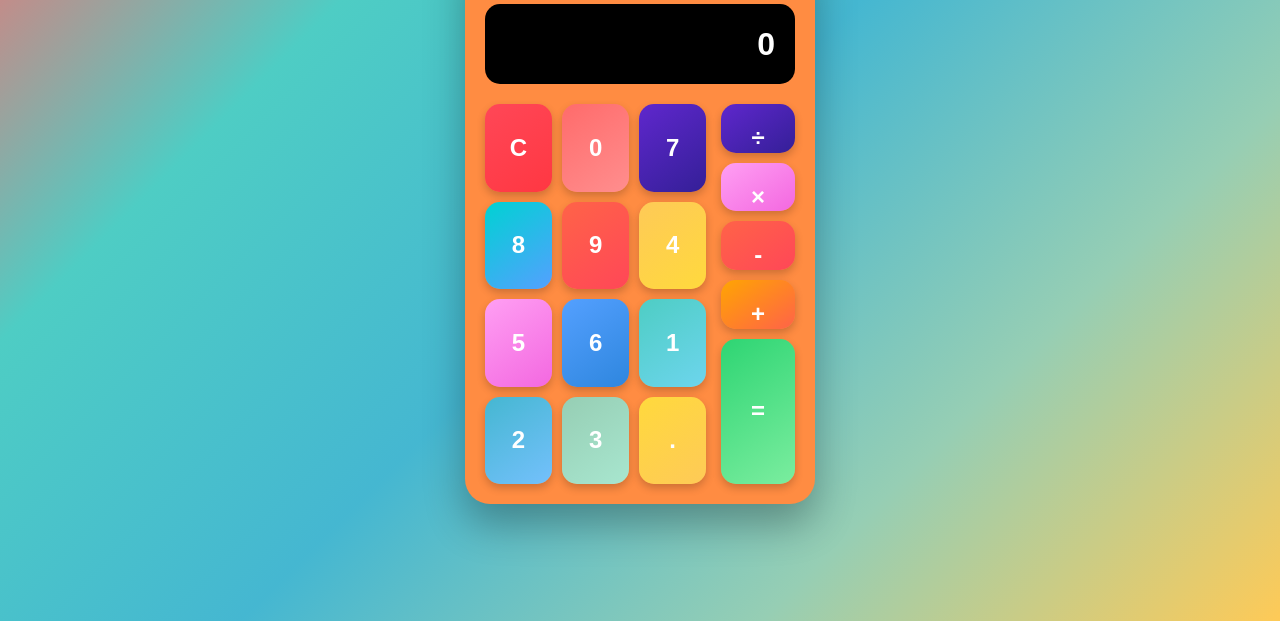
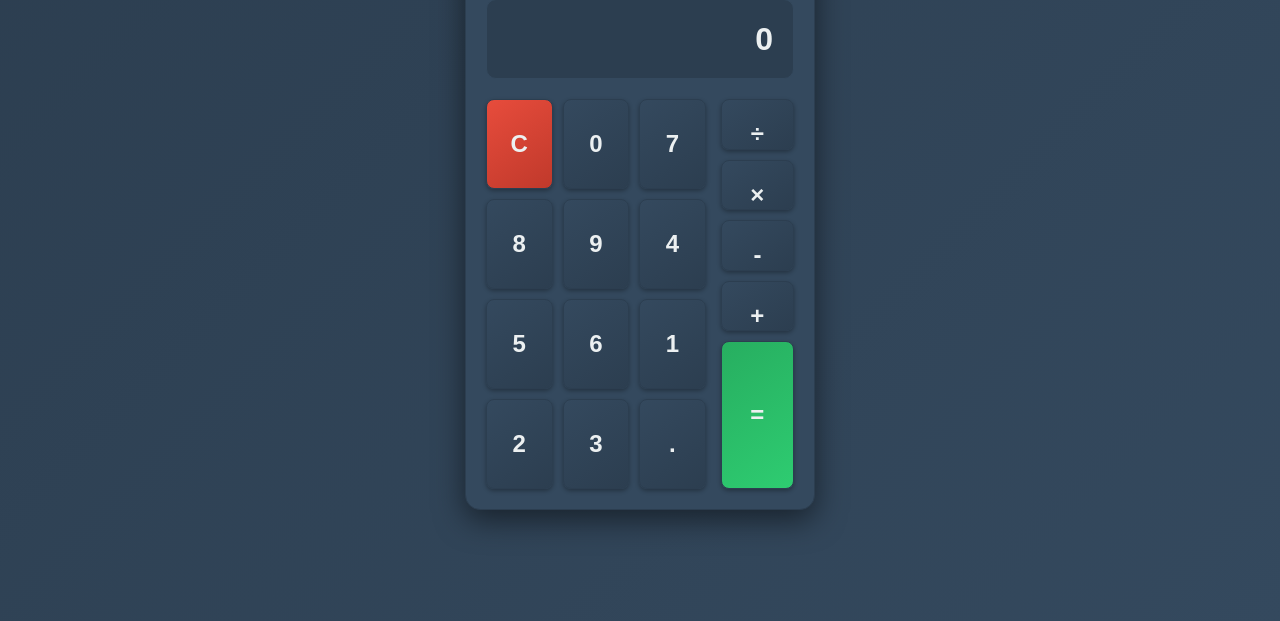
Before and after one commit to hhnk808-spec/hononofirstrepo, a plain HTML site: page src/keisanki/index.html in a window 1280 px wide. Shown: the part 179-800 px from the top of the page. Drawn offline with Linux system fonts and the light colour scheme.

Commit message:
シックにした

```diff
--- a/src/keisanki/index.html
+++ b/src/keisanki/index.html
@@ -13,7 +13,7 @@
 
         body {
             font-family: 'Arial', sans-serif;
-            background: linear-gradient(135deg, #ff6b6b, #4ecdc4, #45b7d1, #96ceb4, #feca57);
+            background: linear-gradient(135deg, #2c3e50, #34495e);
             min-height: 100vh;
             display: flex;
             justify-content: center;
@@ -22,32 +22,33 @@
         }
 
         .calculator-container {
-            background: #ff8c42;
-            border-radius: 25px;
+            background: #34495e;
+            border-radius: 15px;
             padding: 20px;
-            box-shadow: 0 20px 40px rgba(0, 0, 0, 0.3);
+            box-shadow: 0 10px 30px rgba(0, 0, 0, 0.5);
             width: 100%;
             max-width: 350px;
             position: relative;
+            border: 1px solid #2c3e50;
         }
 
         .brand-name {
             text-align: center;
             font-size: 24px;
             font-weight: bold;
-            color: #fff;
+            color: #ecf0f1;
             margin-bottom: 20px;
-            text-shadow: 2px 2px 4px rgba(0, 0, 0, 0.3);
+            text-shadow: 1px 1px 2px rgba(0, 0, 0, 0.5);
             font-family: 'Arial Black', sans-serif;
         }
 
         .display {
-            background: #000;
-            color: #fff;
+            background: #2c3e50;
+            color: #ecf0f1;
             font-size: 32px;
             padding: 20px;
             text-align: right;
-            border-radius: 15px;
+            border-radius: 10px;
             margin-bottom: 20px;
             min-height: 80px;
             display: flex;
@@ -57,6 +58,7 @@
             font-weight: bold;
             overflow: hidden;
             word-break: break-all;
+            border: 1px solid #34495e;
         }
 
         .button-grid {
@@ -78,24 +80,25 @@
         }
 
         .button {
-            background: linear-gradient(145deg, #ff6b6b, #ff8e8e);
-            border: none;
-            border-radius: 15px;
-            color: white;
+            background: linear-gradient(145deg, #34495e, #2c3e50);
+            border: 1px solid #2c3e50;
+            border-radius: 8px;
+            color: #ecf0f1;
             font-size: 24px;
             font-weight: bold;
             padding: 20px;
             cursor: pointer;
-            transition: all 0.02s ease;
-            box-shadow: 0 4px 8px rgba(0, 0, 0, 0.2);
+            transition: all 0.2s ease;
+            box-shadow: 0 2px 4px rgba(0, 0, 0, 0.3);
             user-select: none;
             position: relative;
             overflow: hidden;
         }
 
         .button:active {
-            transform: translateY(2px);
-            box-shadow: 0 2px 4px rgba(0, 0, 0, 0.2);
+            transform: translateY(1px);
+            box-shadow: 0 1px 2px rgba(0, 0, 0, 0.4);
+            background: linear-gradient(145deg, #2c3e50, #34495e);
         }
 
         .button::before {
@@ -105,52 +108,52 @@
             left: -100%;
             width: 100%;
             height: 100%;
-            background: linear-gradient(90deg, transparent, rgba(255, 255, 255, 0.3), transparent);
-            transition: left 0.5s;
+            background: linear-gradient(90deg, transparent, rgba(255, 255, 255, 0.1), transparent);
+            transition: left 0.3s;
         }
 
         .button:active::before {
             left: 100%;
         }
 
-        .button-0 { background: linear-gradient(145deg, #ff6b6b, #ff8e8e); }
-        .button-1 { background: linear-gradient(145deg, #4ecdc4, #6dd5ed); }
-        .button-2 { background: linear-gradient(145deg, #45b7d1, #74c0fc); }
-        .button-3 { background: linear-gradient(145deg, #96ceb4, #a8e6cf); }
-        .button-4 { background: linear-gradient(145deg, #feca57, #ffd93d); }
-        .button-5 { background: linear-gradient(145deg, #ff9ff3, #f368e0); }
-        .button-6 { background: linear-gradient(145deg, #54a0ff, #2e86de); }
-        .button-7 { background: linear-gradient(145deg, #5f27cd, #341f97); }
-        .button-8 { background: linear-gradient(145deg, #00d2d3, #54a0ff); }
-        .button-9 { background: linear-gradient(145deg, #ff6348, #ff4757); }
+        .button-0 { background: linear-gradient(145deg, #34495e, #2c3e50); }
+        .button-1 { background: linear-gradient(145deg, #34495e, #2c3e50); }
+        .button-2 { background: linear-gradient(145deg, #34495e, #2c3e50); }
+        .button-3 { background: linear-gradient(145deg, #34495e, #2c3e50); }
+        .button-4 { background: linear-gradient(145deg, #34495e, #2c3e50); }
+        .button-5 { background: linear-gradient(145deg, #34495e, #2c3e50); }
+        .button-6 { background: linear-gradient(145deg, #34495e, #2c3e50); }
+        .button-7 { background: linear-gradient(145deg, #34495e, #2c3e50); }
+        .button-8 { background: linear-gradient(145deg, #34495e, #2c3e50); }
+        .button-9 { background: linear-gradient(145deg, #34495e, #2c3e50); }
 
         .button-clear {
-            background: linear-gradient(145deg, #ff4757, #ff3742);
+            background: linear-gradient(145deg, #e74c3c, #c0392b);
         }
 
         .button-equals {
-            background: linear-gradient(145deg, #2ed573, #7bed9f);
+            background: linear-gradient(145deg, #27ae60, #2ecc71);
             height: 100%;
         }
 
         .button-plus {
-            background: linear-gradient(145deg, #ffa502, #ff6348);
+            background: linear-gradient(145deg, #34495e, #2c3e50);
         }
 
         .button-minus {
-            background: linear-gradient(145deg, #ff6348, #ff4757);
+            background: linear-gradient(145deg, #34495e, #2c3e50);
         }
 
         .button-multiply {
-            background: linear-gradient(145deg, #ff9ff3, #f368e0);
+            background: linear-gradient(145deg, #34495e, #2c3e50);
         }
 
         .button-divide {
-            background: linear-gradient(145deg, #5f27cd, #341f97);
+            background: linear-gradient(145deg, #34495e, #2c3e50);
         }
 
         .button-dot {
-            background: linear-gradient(145deg, #ffd93d, #feca57);
+            background: linear-gradient(145deg, #34495e, #2c3e50);
         }
 
         @media (max-width: 480px) {
```
Also changed, not shown: 2 other files.
